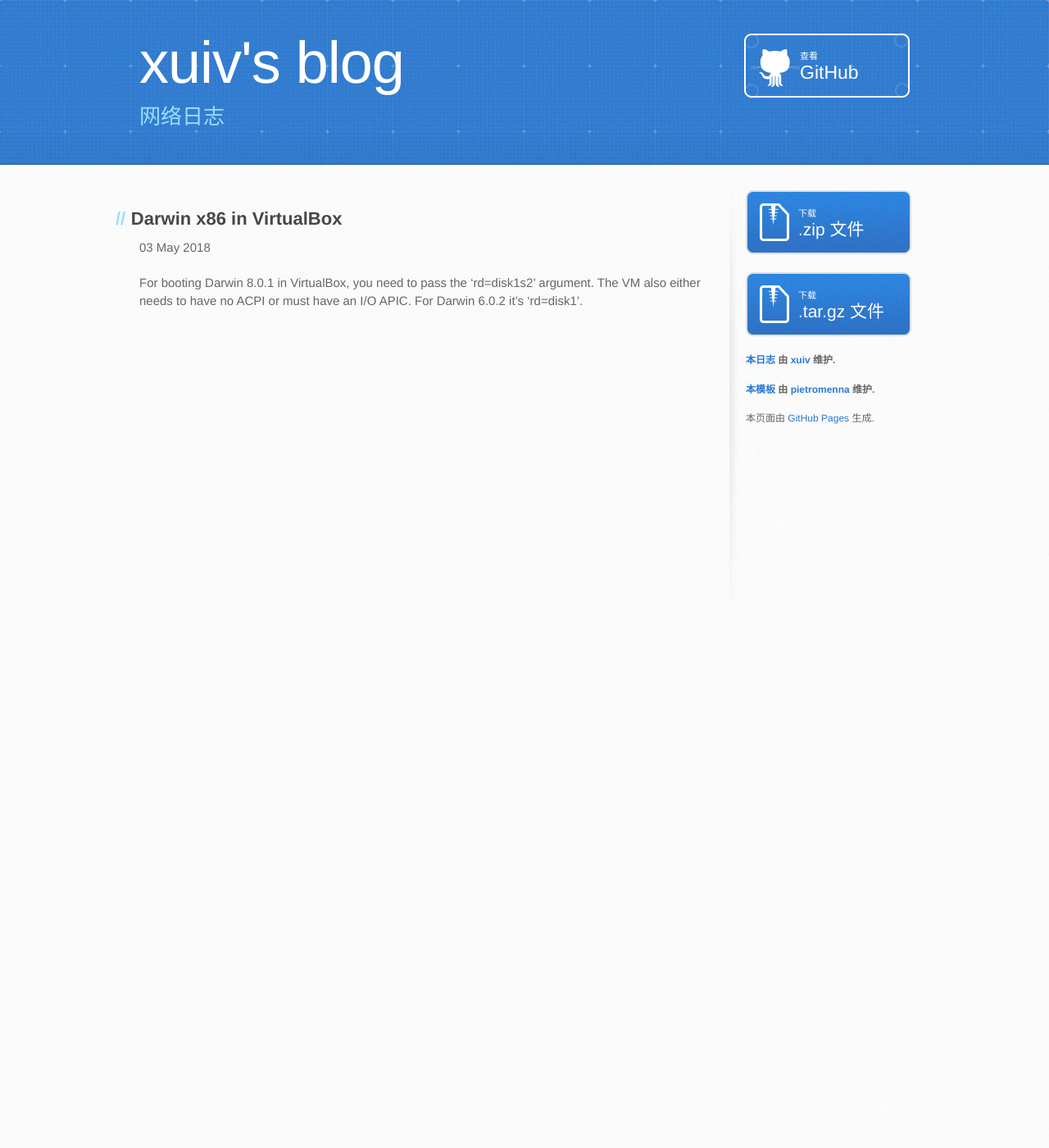
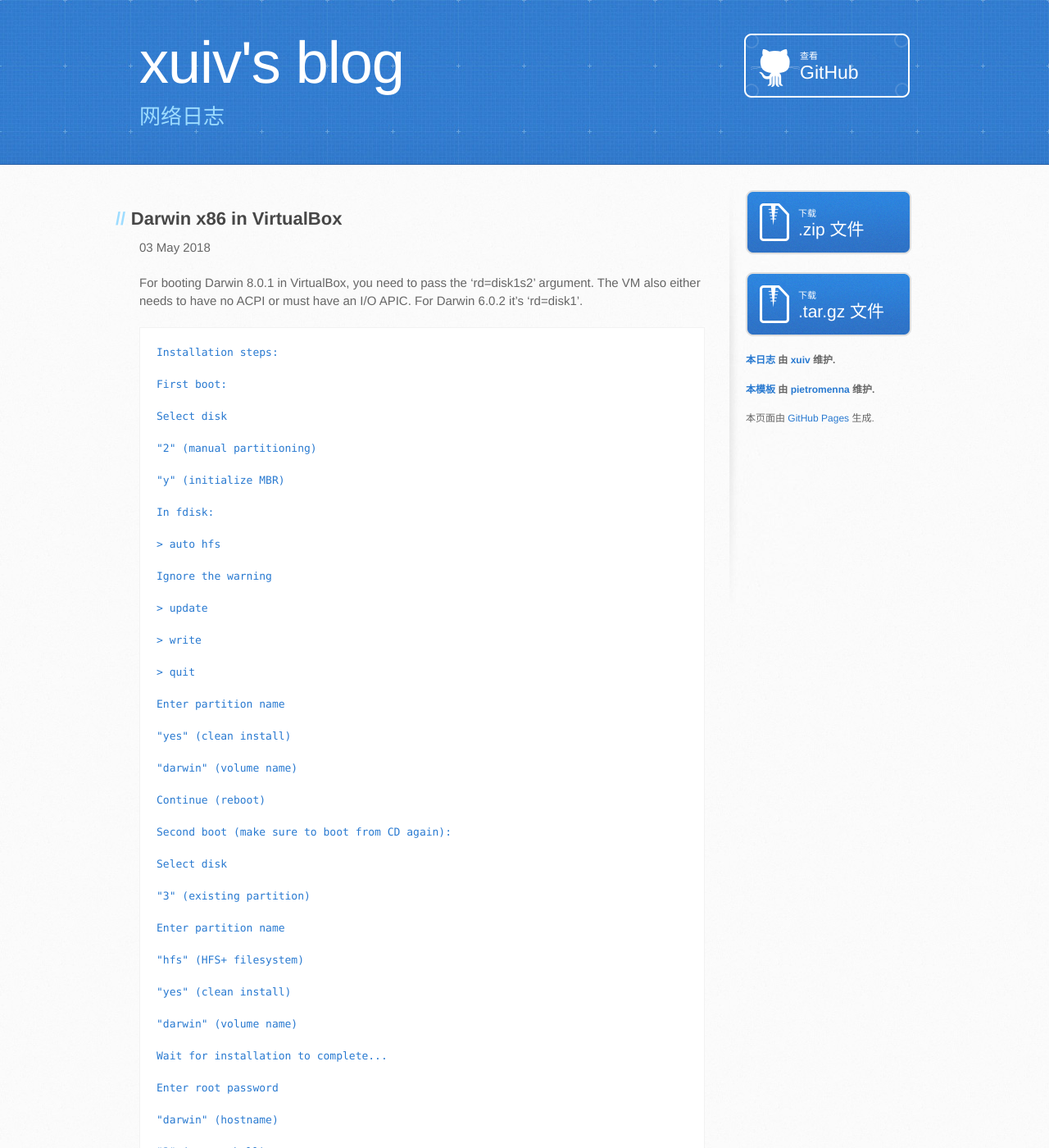
Before and after one commit to xuiv/xuiv.github.io, a Jekyll site: the page built from _posts/2018-05-03-darwin-virtualbox.markdown, in a window 1280 px wide and 1400 px high. Shown: the whole window at 82% size. Built offline with Jekyll 4.4.1, drawn with Linux system fonts in a browser that asks for light colours; some web fonts are replaced; some of the changed text lies outside the part shown.

Commit message:
Update 2018-05-03-darwin-virtualbox.markdown

````diff
--- a/_posts/2018-05-03-darwin-virtualbox.markdown
+++ b/_posts/2018-05-03-darwin-virtualbox.markdown
@@ -6,3 +6,59 @@ categories: computer config
 ---
 
 For booting Darwin 8.0.1 in VirtualBox, you need to pass the 'rd=disk1s2' argument. The VM also either needs to have no ACPI or must have an I/O APIC. For Darwin 6.0.2 it's 'rd=disk1'.
+
+```
+Installation steps:
+
+First boot:
+
+Select disk
+
+"2" (manual partitioning)
+
+"y" (initialize MBR)
+
+In fdisk:
+
+> auto hfs
+
+Ignore the warning
+
+> update
+
+> write
+
+> quit
+
+Enter partition name
+
+"yes" (clean install)
+
+"darwin" (volume name)
+
+Continue (reboot)
+
+Second boot (make sure to boot from CD again):
+
+Select disk
+
+"3" (existing partition)
+
+Enter partition name
+
+"hfs" (HFS+ filesystem)
+
+"yes" (clean install)
+
+"darwin" (volume name)
+
+Wait for installation to complete...
+
+Enter root password
+
+"darwin" (hostname)
+
+"3" (spawn shell)
+
+# halt
+```
````
